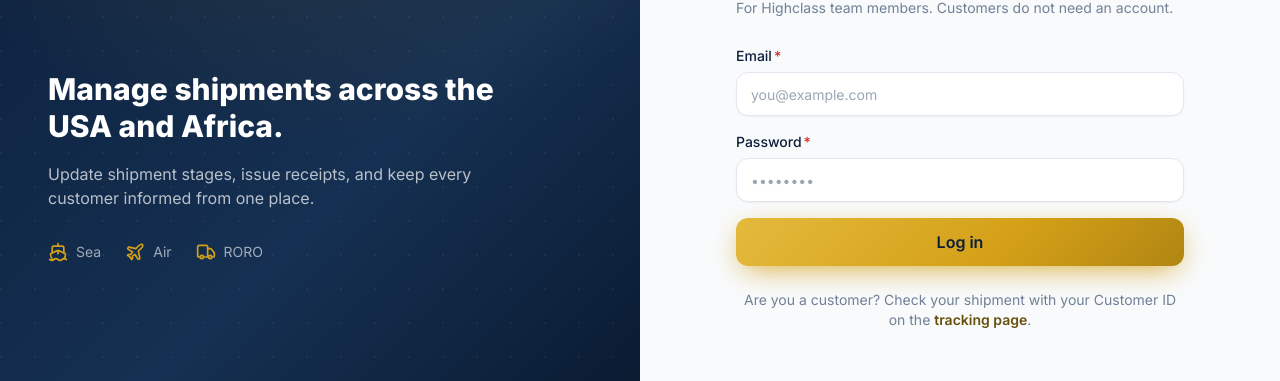
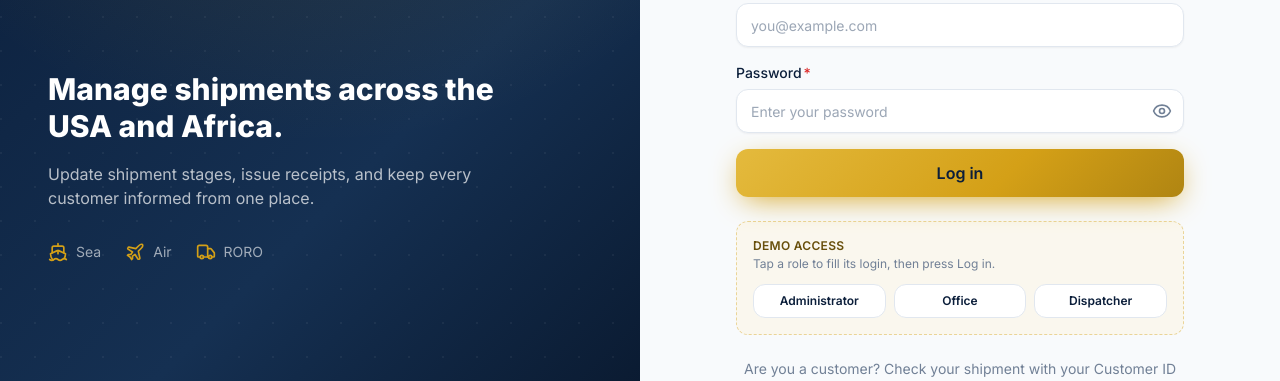
Before and after one commit to thalamuxtech/HCshippinglogistics, a Next.js app: page /login in a window 1280 px wide. Shown: the part 256-637 px from the top of the page. Built offline with nearby package versions, Linux system fonts and the light colour scheme; no server answers.

Commit message:
Login: password show/hide toggle + on-page demo staff auto-fill; remove Customer from staff quick-login (customers use Customer ID)

```diff
--- a/src/app/(auth)/login/page.tsx
+++ b/src/app/(auth)/login/page.tsx
@@ -9,7 +9,7 @@
 import { login } from "@/lib/auth-service";
 import { getUser } from "@/lib/db";
 import { ROLE_HOME } from "@/components/providers/RequireRole";
-import { AlertCircle } from "lucide-react";
+import { AlertCircle, Eye, EyeOff } from "lucide-react";
 import { PageLoader } from "@/components/ui/misc";
 
 export default function LoginPage() {
@@ -26,6 +26,7 @@
   const toast = useToast();
   const [email, setEmail] = React.useState("");
   const [password, setPassword] = React.useState("");
+  const [showPassword, setShowPassword] = React.useState(false);
   const [loading, setLoading] = React.useState(false);
   const [error, setError] = React.useState<string | null>(null);
 
@@ -89,14 +90,25 @@
           <Label htmlFor="password" required>
             Password
           </Label>
+          <div className="relative">
             <Input
               id="password"
-            type="password"
+              type={showPassword ? "text" : "password"}
               autoComplete="current-password"
               value={password}
               onChange={(e) => setPassword(e.target.value)}
-            placeholder="••••••••"
+              placeholder="Enter your password"
+              className="pr-11"
             />
+            <button
+              type="button"
+              onClick={() => setShowPassword((v) => !v)}
+              aria-label={showPassword ? "Hide password" : "Show password"}
+              className="absolute right-1 top-1/2 inline-flex h-9 w-9 -translate-y-1/2 items-center justify-center rounded-lg text-ink-muted hover:text-navy focus-ring"
+            >
+              {showPassword ? <EyeOff className="h-5 w-5" /> : <Eye className="h-5 w-5" />}
+            </button>
+          </div>
         </div>
 
         <FieldError>{error}</FieldError>
@@ -105,6 +117,32 @@
           Log in
         </Button>
       </form>
+
+      {/* Demo access: fill credentials for each staff role (remove before launch) */}
+      <div className="mt-6 rounded-xl border border-dashed border-gold/40 bg-gold-50/50 p-4">
+        <p className="text-xs font-semibold uppercase tracking-wide text-gold-700">
+          Demo access
+        </p>
+        <p className="mt-0.5 text-xs text-ink-muted">
+          Tap a role to fill its login, then press Log in.
+        </p>
+        <div className="mt-3 grid grid-cols-1 gap-2 sm:grid-cols-3">
+          {DEMO_STAFF.map((d) => (
+            <button
+              key={d.role}
+              type="button"
+              onClick={() => {
+                setEmail(d.email);
+                setPassword(d.password);
+                setShowPassword(true);
+              }}
+              className="cursor-pointer rounded-lg border border-border bg-white px-3 py-2 text-center text-xs font-semibold text-navy transition-colors hover:border-gold/50 hover:bg-gold/5 focus-ring"
+            >
+              {d.label}
+            </button>
+          ))}
+        </div>
+      </div>
 
       <p className="mt-6 text-center text-sm text-ink-muted">
         Are you a customer? Check your shipment with your Customer ID on the{" "}
@@ -116,3 +154,10 @@
     </div>
   );
 }
+
+// Demo staff credentials (match scripts/seed-demo-users.mjs). Remove before launch.
+const DEMO_STAFF = [
+  { role: "admin", label: "Administrator", email: "admin@highclassshippinglogistics.com", password: "HCshipping@54321" },
+  { role: "nigeria_office", label: "Office", email: "nigeria.office@highclassshippinglogistics.com", password: "HCshipping@54321" },
+  { role: "dispatcher", label: "Dispatcher", email: "dispatcher@highclassshippinglogistics.com", password: "HCshipping@54321" },
+];
--- a/src/components/marketing/StaffQuickLogin.tsx
+++ b/src/components/marketing/StaffQuickLogin.tsx
@@ -2,7 +2,7 @@
 
 import * as React from "react";
 import { useRouter } from "next/navigation";
-import { ShieldCheck, Building2, Truck, User, Lock, X, Loader2 } from "lucide-react";
+import { ShieldCheck, Building2, Truck, Lock, X, Loader2 } from "lucide-react";
 import { login } from "@/lib/auth-service";
 import { getUser } from "@/lib/db";
 import { ROLE_HOME } from "@/components/providers/RequireRole";
@@ -19,11 +19,11 @@
 //     the real public launch. Credentials match scripts/seed-demo-users.mjs.
 // ─────────────────────────────────────────────────────────────
 
+// Staff only. Customers do not log in; they use their Customer ID on /track.
 const DEMO: { role: Role; label: string; email: string; password: string; icon: React.ElementType }[] = [
   { role: "admin", label: "Administrator", email: "admin@highclassshippinglogistics.com", password: "HCshipping@54321", icon: ShieldCheck },
   { role: "nigeria_office", label: "Destination Office", email: "nigeria.office@highclassshippinglogistics.com", password: "HCshipping@54321", icon: Building2 },
   { role: "dispatcher", label: "Dispatcher", email: "dispatcher@highclassshippinglogistics.com", password: "HCshipping@54321", icon: Truck },
-  { role: "customer", label: "Customer", email: "customer@highclassshippinglogistics.com", password: "HCshipping@54321", icon: User },
 ];
 
 export function StaffQuickLogin() {
```
Lines whose indentation alone changed are shown as unchanged.
